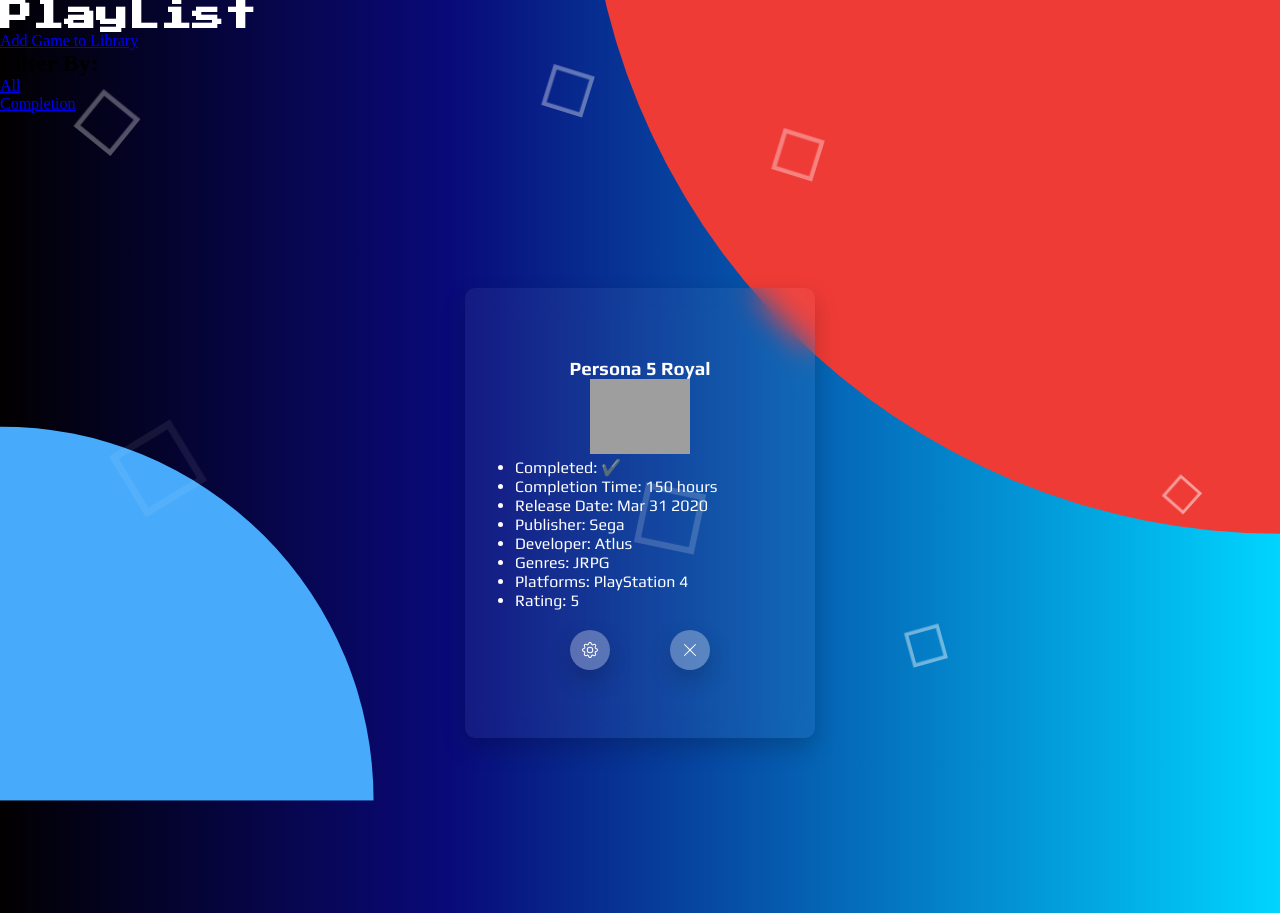
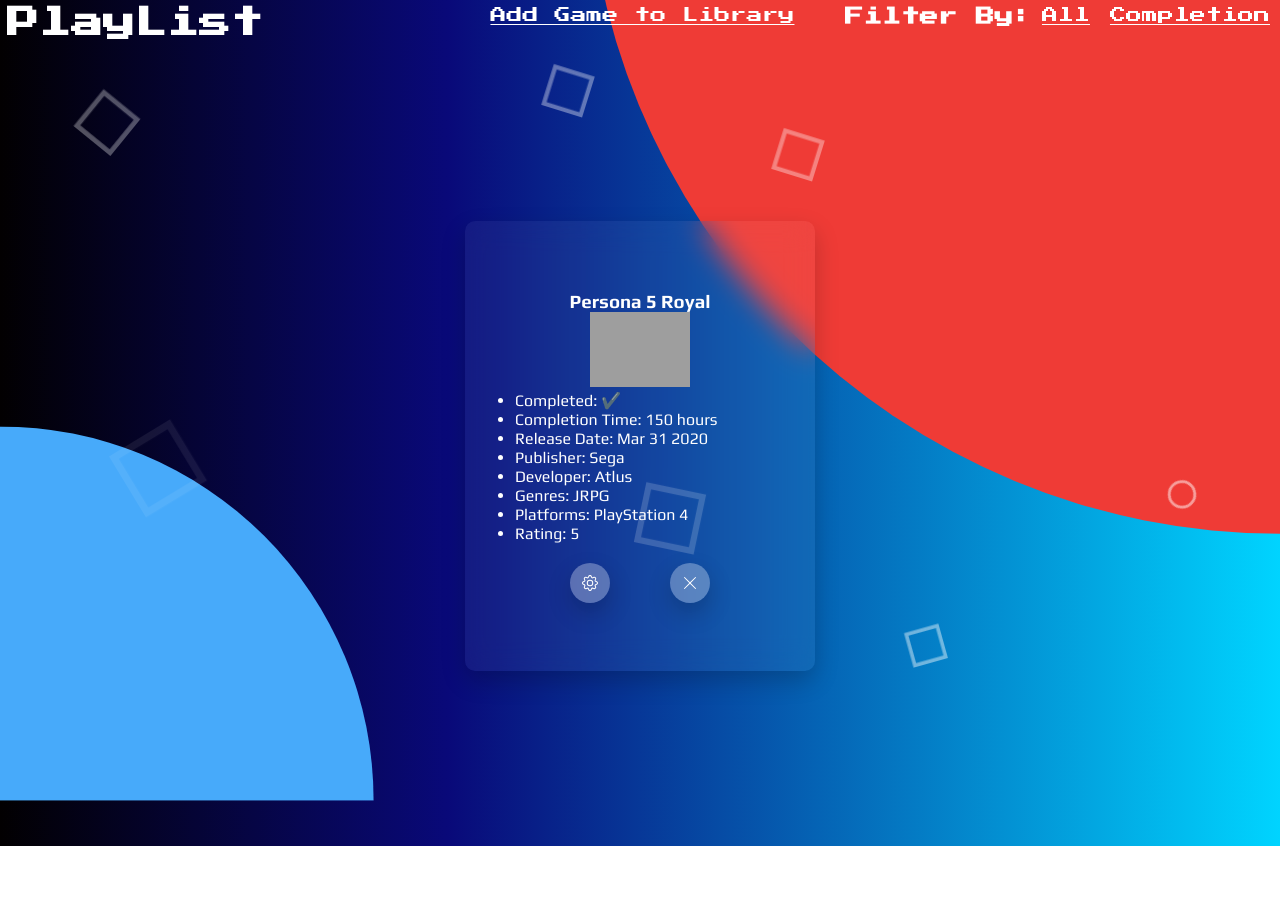
Before and after one commit to adziu1234/PlayList, a React app: page / in a window 1280 px wide. After the commit the page ends 846 px from the top, so only its background shows below. Built offline with nearby package versions, Linux system fonts and the light colour scheme; no server answers; grey boxes are pictures that could not be loaded.

Commit message:
claened up styling on add game page, nearly final

```diff
--- a/server/routes/gameRouter.js
+++ b/server/routes/gameRouter.js
@@ -37,6 +37,7 @@
 
 router.put('/update/:title', gameController.updateGame, (req, res) => {
   console.log(res.locals.updatedGame);
+  res.status(200).json(res.locals.updatedGame);
 })
 
 
--- a/src/components/App.js
+++ b/src/components/App.js
@@ -11,12 +11,16 @@
     return (
       <Router>
         <div className="App">
+          <navbar>
           <h1>PlayList</h1>
-          <a href='/game/new_game'>Add Game to Library</a>
-          <h2>Filter By:</h2>
-          <Link to='/'>All</Link>
-          <br></br>
-          <Link to={{pathname:'/sort'}}>Completion</Link>
+          <a href='/game/new_game' className="addButton">Add Game to Library</a>
+          <div className="filters">
+          <h3>Filter By:</h3>
+            <Link to='/'>All</Link>
+            <br></br>
+            <Link to={{pathname:'/sort'}}>Completion</Link>
+          </div>
+          </navbar>
           <div className='container'>
             <div className="box">
               <div></div>
--- a/src/styling/_home.scss
+++ b/src/styling/_home.scss
@@ -8,12 +8,6 @@
   min-height: 100vh;
   background: linear-gradient(90deg, rgba(2,0,0.6, 1) 0%, rgba(9,9,121,1) 35%, rgba(0,212,255,1) 100%)
 }
-
-h1 {
-  color: #fff;
-  font-family: 'Press Start 2P', cursive;
-}
-
 
 .bubbles {
   position: relative;
@@ -180,6 +174,7 @@
 
 .box div:nth-child(7){
   top: 60%;
+  border-radius: 50%;
   left: 90%;
   animation: animate 15s linear infinite;
 }
@@ -208,3 +203,41 @@
   background-color: rgba(255,255,255, 0.3);
   box-shadow: 0 10px 25px rgba(0,0,0,0.2);
 }
+
+navbar {
+  width: 100%;
+  display: flex;
+  justify-content: space-between;
+  z-index: 11;
+
+  h1 {
+    color: #fff;
+    font-family: 'Press Start 2P', cursive;
+    padding: 7px;
+  }
+
+  h3 {
+    padding-top: 7px;
+    z-index:11;
+    font-family: 'Press Start 2P';
+    color: white;
+  }
+  a {
+    padding-top: 7px;
+    z-index: 11;
+    color: white;
+    font-family: 'Press Start 2P'
+  }
+  .addButton {
+    position: relative;
+    left: 85px;
+  }
+  .filters {
+    float: right;
+    z-index: 11;
+    display: flex;
+    a {
+      margin: 0 10px;
+    }
+  }
+}
```
Also changed, not shown: src/added_pages/new-game-input.html (+35 -2 lines).
